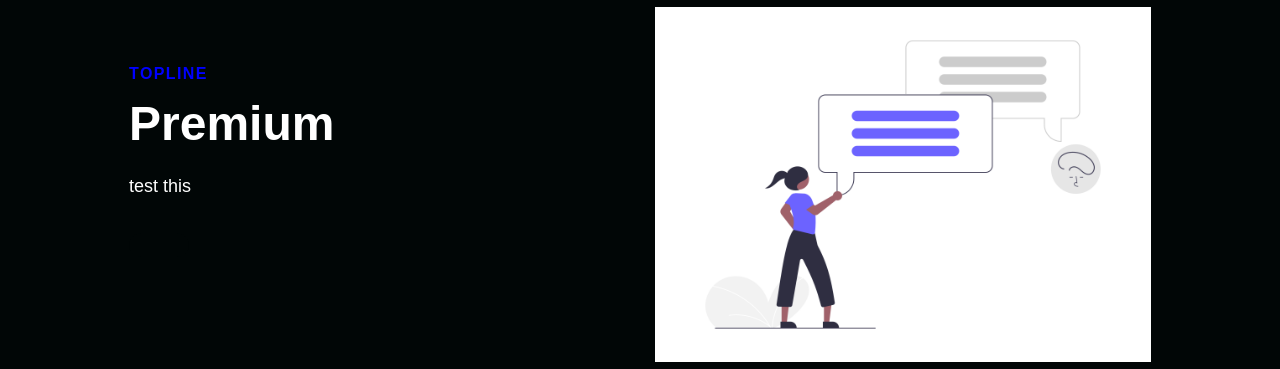
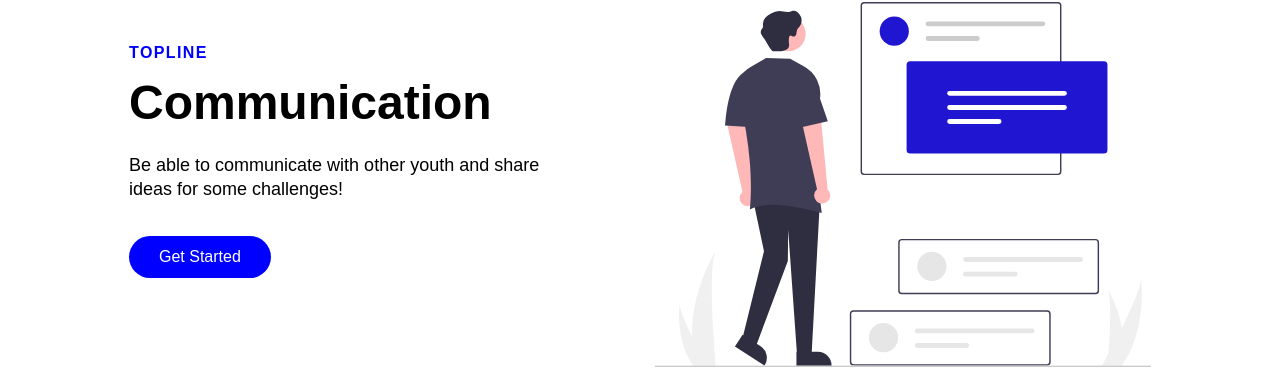
Before and after one commit to jada-ke/Morgan-Stanley-Code-To-Give, a React (Create React App) app in the folder digital-moment-challenge/: page / in a window 1280 px wide. Shown: the part 1111-1480 px from the top of the page. Built offline with nearby package versions, Linux system fonts and the light colour scheme.

Commit message:
for testing

```diff
--- /dev/null
+++ b/digital-moment-challenge/src/Components/InfoSection/Button.js
@@ -0,0 +1,24 @@
+import {Link} from 'react-scroll'
+import styled from 'styled-components'
+
+export const Button = styled(Link)`
+    border-radius: 50px;
+    background: ${({primary}) => (primary ? 'blue' : 'black')};
+    white-space: nowrap;
+    padding: ${({big}) => (big ? '14px 48px' : '12px 30px')};
+    color: ${({dark}) => (dark ? 'white' : 'white')};
+    font-size: ${({fontBig}) => (fontBig ? '20px' : '16px')};
+    outline: none;
+    border: none;
+    cursor: pointer;
+    display: flex;
+    justify-content: center;
+    align-items: center;
+    transition: all 0.2s ease-in-out;
+
+    &:hover{
+        transition: all 0.2s ease-in-out;
+        background: ${({primary}) => (primary ? 'black' : 'blue')};
+        color: white;
+    }
+`
--- a/digital-moment-challenge/src/Components/InfoSection/Data.js
+++ b/digital-moment-challenge/src/Components/InfoSection/Data.js
@@ -1,16 +1,16 @@
-export const homeObjOne = {
-    id: 'about',
-    lightBg: true,
-    lightText: false,
-    lightTextDesc: false,
-    topLine: 'Premium Bank',
-    headline: 'Unlimited Transaction with zero fees',
-    description: 'Get access to our exclusive app that allows you to send unlimited transaction without getting charged any fees',
-    buttonLabel: 'Get started',
-    imgStart: false,
+// export const homeObjOne = {
+//     id: 'about',
+//     lightBg: true,
+//     lightText: false,
+//     lightTextDesc: false,
+//     topLine: 'Premium Bank',
+//     headline: 'Unlimited Transaction with zero fees',
+//     description: 'Get access to our exclusive app that allows you to send unlimited transaction without getting charged any fees',
+//     buttonLabel: 'Get started',
+//     imgStart: false,
 
-    alt:'Car',
-    dark: false,
-    primary: false,
-    darkText: false
-};
+//     alt:'Car',
+//     dark: false,
+//     primary: false,
+//     darkText: false
+// };
--- a/digital-moment-challenge/src/Components/InfoSection/InfoElements.js
+++ b/digital-moment-challenge/src/Components/InfoSection/InfoElements.js
@@ -2,7 +2,7 @@ import styled from 'styled-components'
 
 export const InfoContainer = styled.div`
     color: #fff;
-    background: ${({lightBg}) => (lightBg ? '#f9f9f9' : '#010606')};
+    background: ${({lightBg}) => (lightBg ? '#f9f9f9' : 'white')};
 
     @media screen and (max-width: 768px){
         padding: 100px 0;
@@ -19,6 +19,7 @@ export const InfoWrapper = styled.div`
     margin-left: auto;
     padding: 0 24px;
     justify-content: center;
+
 `
 
 export const InfoRow = styled.div`
@@ -28,7 +29,7 @@ export const InfoRow = styled.div`
     grid-template-areas: ${({imgStart}) => (imgStart ? `'col2 col1'` : `'col1 col2'`)};
 
     @media screen and (max-width: 768){
-        grid-template-areas: ${({imgStart}) => (imgStart ? `'col1 col2'` : `'col1 col1' 'col2 col2'`)}
+        grid-template-areas: ${({imgStart}) => (imgStart ? `'col1 col2'` : `'col1 col1' 'col2 col2'`)};
     }
 `
 export const Column1 = styled.div`
@@ -64,7 +65,7 @@ export const Heading = styled.h1`
     font-size: 48px;
     line-height: 1.1;
     font-weight: 600;
-    color: ${({ lightText }) => (lightText ? '#f7f8fa' : 'white')};
+    color: ${({ lightText }) => (lightText ? '#f7f8fa' : 'black')};
 
     @media screen and (mix-width: 480px){
         font-size: 32px;
@@ -75,7 +76,7 @@ export const Subtitle = styled.p`
     margin-bottom: 35px;
     font-size: 18px;
     line-height: 24px;
-    color: ${({darkText}) => (darkText ? '#010606' : '#fff')};
+    color: ${({darkText}) => (darkText ? '#010606' : 'black')};
 `
 export const BtnWrap = styled.div`
     display: flex;
--- a/digital-moment-challenge/src/Components/InfoSection/index.js
+++ b/digital-moment-challenge/src/Components/InfoSection/index.js
@@ -1,35 +1,65 @@
-import React from 'react'
-import { Button } from '../ButtonElements'
-import { InfoContainer, InfoWrapper, InfoRow, Column1, Column2, TextWrapper, TopLine, Heading, Subtitle, BtnWrap, ImgWrap, Img } from './InfoElements'
-import Image from '../../Images/test1.png'
+import React from "react";
+import { Button } from "../InfoSection/Button";
+import {
+  InfoContainer,
+  InfoWrapper,
+  InfoRow,
+  Column1,
+  Column2,
+  TextWrapper,
+  TopLine,
+  Heading,
+  Subtitle,
+  BtnWrap,
+  ImgWrap,
+  Img,
+} from "./InfoElements";
+import Image from "../../Images/undraw_browsing_online_re_umsa (1).svg";
+import { useState } from "react";
 
 const InfoSection = () => {
+  const [isHovering, setIsHovering] = useState(true);
+
+  const [hover, setHover] = useState(true);
+
+  const onHover = () => {
+    setHover(!hover);
+  };
   return (
     <>
-        <InfoContainer >
+      <InfoContainer>
         <InfoWrapper>
-                <InfoRow >
+          <InfoRow>
             <Column1>
               <TextWrapper>
                 <TopLine>TopLine</TopLine>
-                        <Heading>Premium</Heading>
-                        <Subtitle>test this</Subtitle>
+                <Heading>Communication</Heading>
+                <Subtitle>
+                  Be able to communicate with other youth and share ideas for
+                  some challenges!
+                </Subtitle>
                 <BtnWrap>
-                            <Button to='home'/>
+                  <Button
+                    onMouseOver={onHover}
+                    onMouseLeave={onHover}
+                    primary="true"
+                    dark="true"
+                  >
+                    Get Started
+                  </Button>
                 </BtnWrap>
               </TextWrapper>
             </Column1>
             <Column2>
               <ImgWrap>
-                        <Img src={Image} alt ='communication'/>
+                <Img src={Image} alt="communication" />
               </ImgWrap>
             </Column2>
           </InfoRow>
         </InfoWrapper>
       </InfoContainer>
+    </>
+  );
+};
 
-    </>
-  )
-}
-
-export default InfoSection
+export default InfoSection;
--- a/digital-moment-challenge/src/pages/index.js
+++ b/digital-moment-challenge/src/pages/index.js
@@ -3,7 +3,6 @@ import Sidebar from "../Components/Sidebar"
 import React, {useState} from 'react';
 import HeroSection from "../Components/HeroSection";
 import InfoSection from "../Components/InfoSection";
-import { homeObjOne } from "../Components/InfoSection/Data";
 
 const Home = () => {
   const[isOpen, setIsOpen] = useState(false)
@@ -17,7 +16,7 @@ const Home = () => {
     <Sidebar isOpen = {isOpen} toggle = {toggle}/>
     <Navbar toggle = {toggle}/>
     <HeroSection/>
-    <InfoSection {...homeObjOne}/>
+    <InfoSection/>
     </>
   )
 }
```
Also changed, not shown: digital-moment-challenge/src/Images/test1.png (deleted), digital-moment-challenge/src/Images/undraw_browsing_online_re_umsa (1).svg (added). Lines whose indentation alone changed are shown as unchanged.
